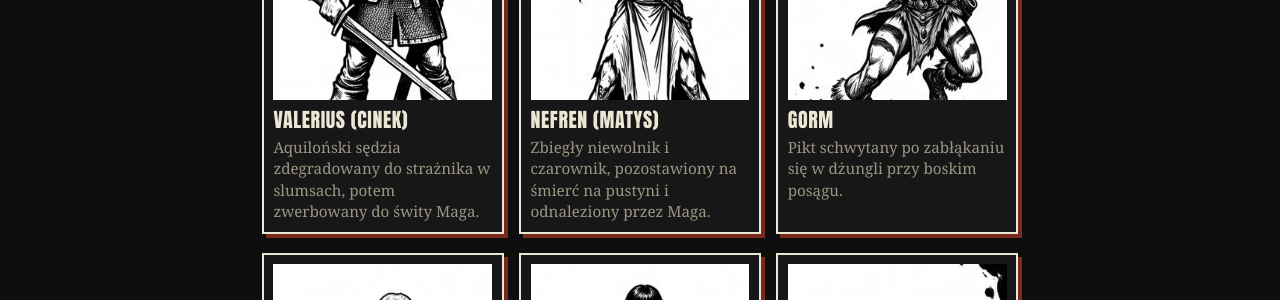
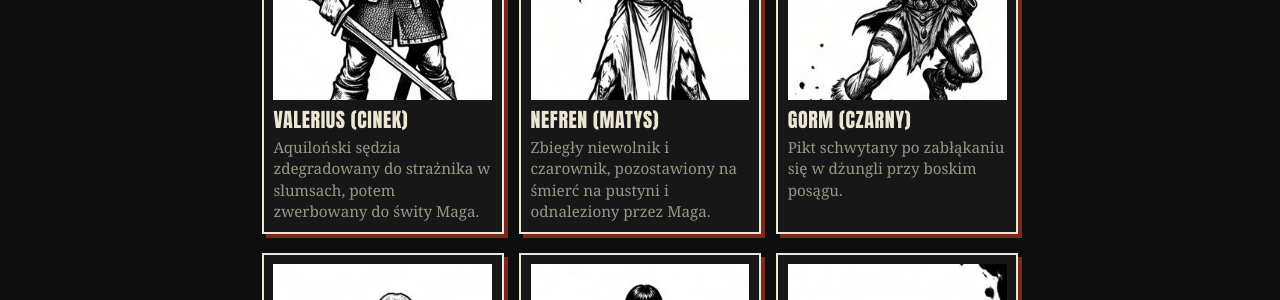
Before and after one commit to bjorn-open-table-rpgs/conan, a Jekyll site: the page built from postaci.md, in a window 1280 px wide. Shown: the part 391-691 px from the top of the page. Built offline with Jekyll 4.4.1, drawn with Linux system fonts in a browser that asks for light colours.

Commit message:
vault backup: 2026-11-25 14:49:25

```diff
--- a/postaci.md
+++ b/postaci.md
@@ -10,7 +10,7 @@ permalink: /postaci/
 <div class="cards">
   <div class="card"><img src="{{ '/assets/portrety/valerius.jpg' | relative_url }}" alt="Valerius" loading="lazy"><h3>Valerius (Cinek)</h3><p>Aquiloński sędzia zdegradowany do strażnika w slumsach, potem zwerbowany do świty Maga.</p></div>
   <div class="card"><img src="{{ '/assets/portrety/nefren.jpg' | relative_url }}" alt="Nefren" loading="lazy"><h3>Nefren (Matys)</h3><p>Zbiegły niewolnik i czarownik, pozostawiony na śmierć na pustyni i odnaleziony przez Maga.</p></div>
-  <div class="card"><img src="{{ '/assets/portrety/gorm.jpg' | relative_url }}" alt="Gorm" loading="lazy"><h3>Gorm</h3><p>Pikt schwytany po zabłąkaniu się w dżungli przy boskim posągu.</p></div>
+  <div class="card"><img src="{{ '/assets/portrety/gorm.jpg' | relative_url }}" alt="Gorm" loading="lazy"><h3>Gorm (Czarny)</h3><p>Pikt schwytany po zabłąkaniu się w dżungli przy boskim posągu.</p></div>
   <div class="card"><img src="{{ '/assets/portrety/sven.jpg' | relative_url }}" alt="Sven" loading="lazy"><h3>Sven (Kurzy)</h3><p>Wanirski skald i awanturnik, zniewolony przez Maga po przyjęciu zlecenia.</p></div>
   <div class="card"><img src="{{ '/assets/portrety/caelan.jpg' | relative_url }}" alt="Caelan" loading="lazy"><h3>Caelan (Zii)</h3><p>Cymryjski wojownik, który stracił dłoń; Mag dał mu stalową protezę, a on został jego sługą.</p></div>
   <div class="card"><img src="{{ '/assets/portrety/publius.jpg' | relative_url }}" alt="Publius" loading="lazy"><h3>Publius (Misiek)</h3><p>Aquiloński mnich i urzędnik, zwabiony do biblioteki Maga i zniewolony.</p></div>
```
